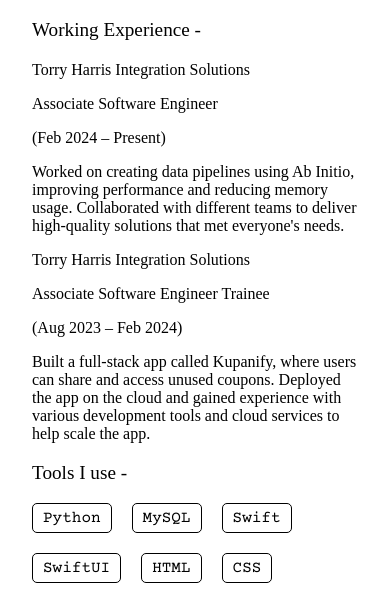
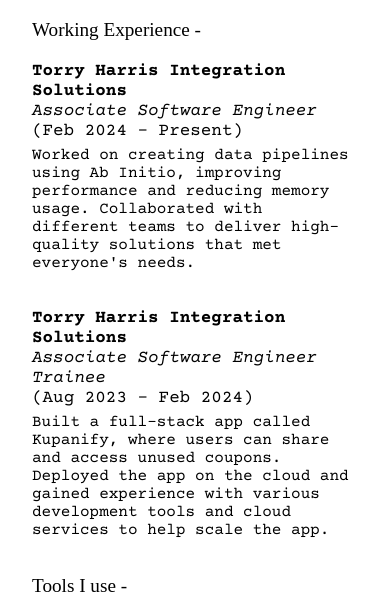
Before and after one commit to Kedar-Nadh/mknr, a React (Create React App) app: page /about in a window 390 px wide. Shown: the part 780-1381 px from the top of the page. Built offline with nearby package versions, Linux system fonts and the light colour scheme; a web font is replaced by a local one.

Commit message:
Update about.css
updated css for the working experince

```diff
--- a/src/about.css
+++ b/src/about.css
@@ -42,6 +42,36 @@
     font-family: 'Fuzzy Bubbles', cursive;
     font-size: 1.2rem;
     font-weight: 500;
+}
+
+.About--experience {
+    font-family: 'Courier Prime', monospace;
+    font-size: 1.1rem;
+}
+
+.About--experience-item {
+    display: flex;
+    justify-content: flex-start;
+    gap: 20px;
+    margin-bottom: 20px;
+}
+
+.About--experience-item-company {
+    font-weight: bold;
+    margin: 0;
+}
+
+.About--experience-item-role {
+    font-style: italic;
+    margin: 0;
+}
+
+.About--experience-item-duration {
+    margin: 0;
+}
+
+.About--experience-item-description {
+    margin-top: 5px;
 }
 
 .About--skills {
@@ -94,6 +124,21 @@
         font-size: 1.5rem;
     }
 
+    .About--experience {
+        font-size: 1.1rem;
+    }
+
+    .About--experience-item {
+        align-items: flex-start;
+        flex-direction: column;
+        margin-bottom: 20px;
+        gap: 0;
+    }
+
+    .About--experience-item-description {
+        font-size: 1rem;
+    }
+
     .About--education{
         font-size: 1.1rem;
     }
```
